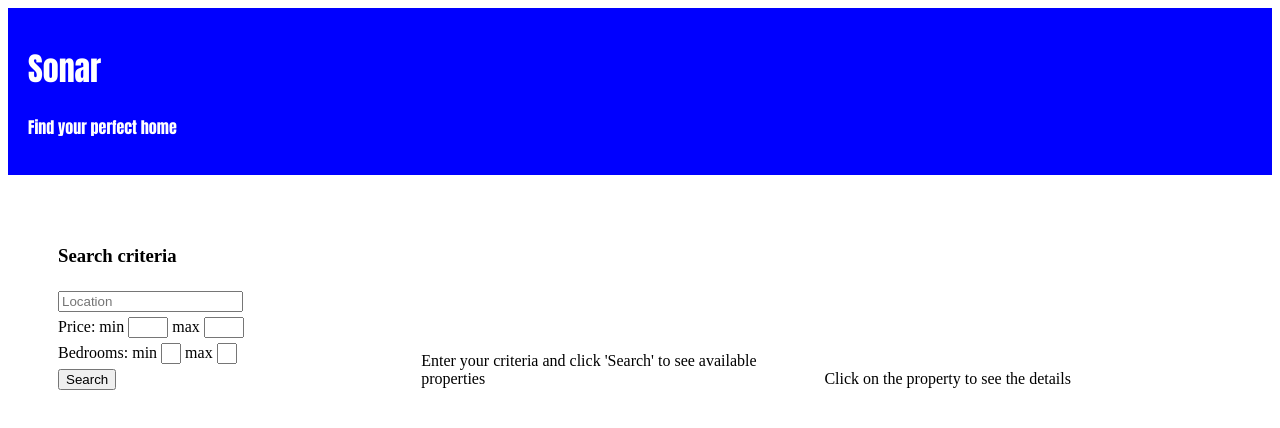
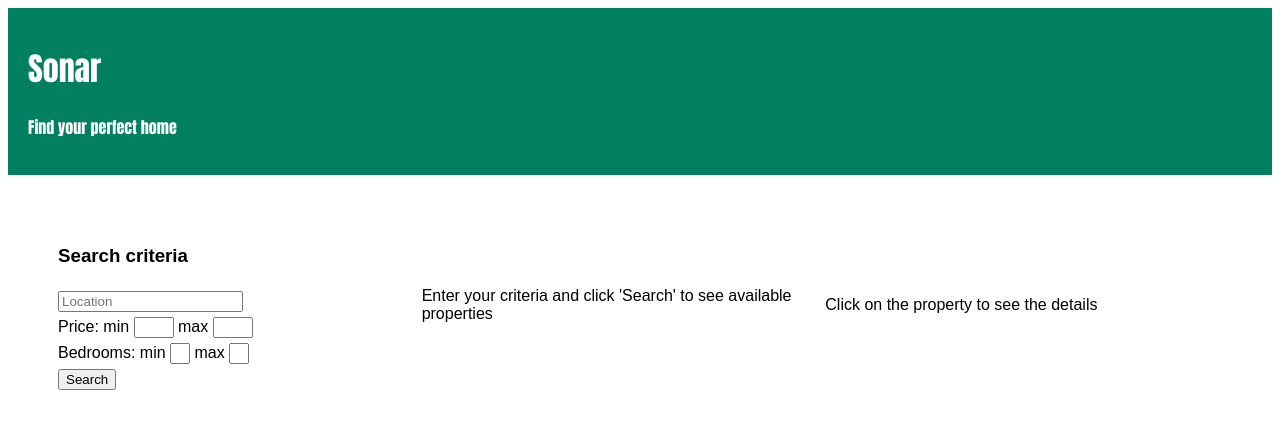
Before and after one commit to CrystalPea/Sonar, a website: page index.html in a window 1280 px wide. Drawn offline with Linux system fonts and the light colour scheme.

Commit message:
Preparing app for heroku deployment

```diff
--- a/index.html
+++ b/index.html
@@ -14,6 +14,7 @@
     <h1>Sonar</h1>
     <h4>Find your perfect home </h4>
   </div>
+  <div id="page">
     <div id="search-criteria">
       <ul id="search-form-list">
         <li id="search-item"><h3> Search criteria </h3></li>
@@ -29,6 +30,7 @@
     </div>
   	<div id="search-results">Enter your criteria and click 'Search' to see available properties</div>
     <div id="property-details">Click on the property to see the details</div>
+  </div>
   <script src="index.js"></script>
 </body>
 
--- a/public/stylesheet.css
+++ b/public/stylesheet.css
@@ -1,5 +1,5 @@
-#body {
-  font-family: Arial, sans-serif;
+body {
+  font-family: Arial, Helvetica, sans-serif;
 }
 
 #search-criteria, #search-results, #property-details {
@@ -8,6 +8,7 @@
   padding-top: 30px;
   padding-left: 10px;
   padding-right: 10px;
+  vertical-align: middle;
 }
 
 #search-form-list {
@@ -28,10 +29,10 @@
 
 #header {
   height: auto;
-  background-color: blue;
+  background-color: #008060;
   padding-left: 20px;
   padding-top: 15px;
   padding-bottom: 15px;
   color: white;
-  font-family: Impact;
+  font-family: Impact, Helvetica, sans-serif;
 }
```
Also changed, not shown: package.json (added, +24 -0 lines), 1 other file. Lines whose indentation alone changed are shown as unchanged.
